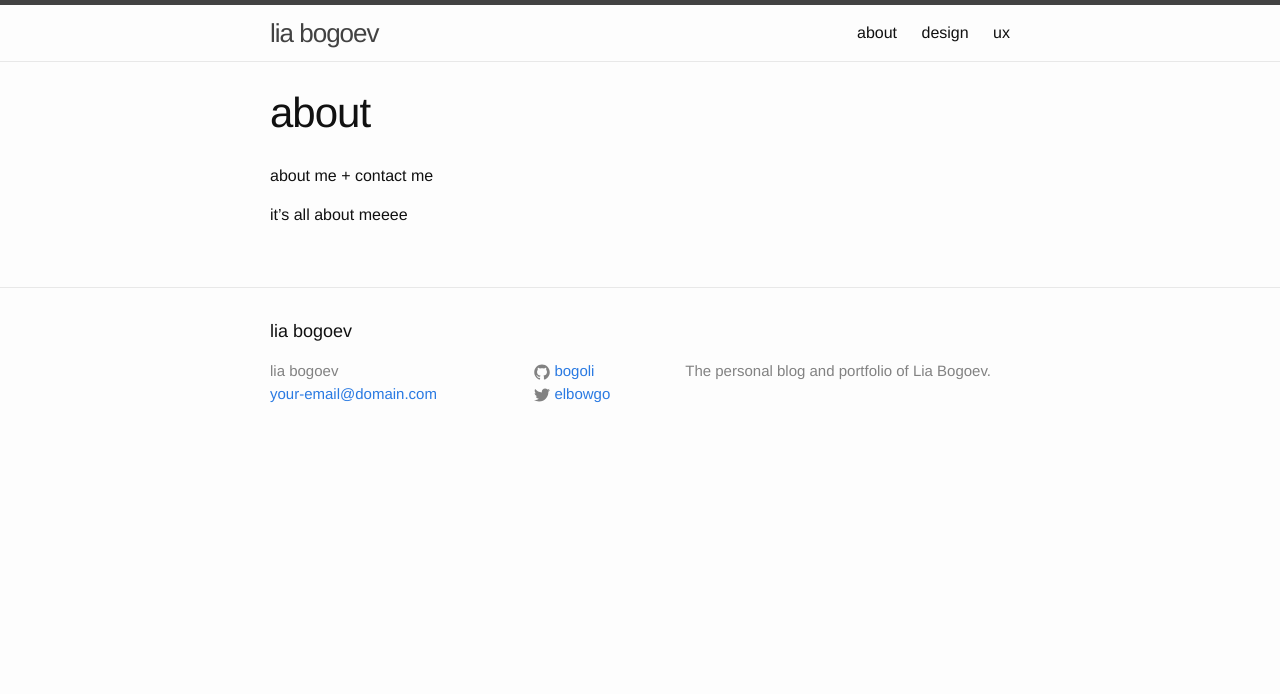
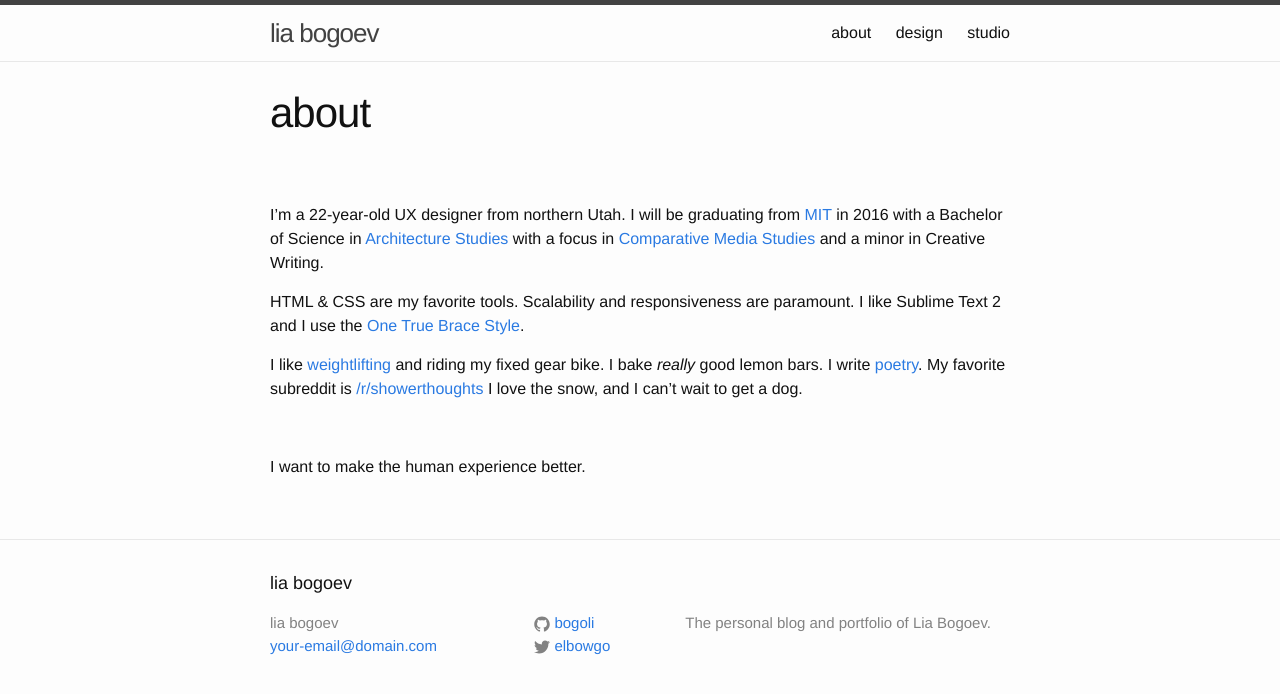
Before and after one commit to Angelo1211/bogoli.github.io, a Jekyll site: the page built from about.md, in a window 1280 px wide. Shown: the top 694 px of the page. Built offline with Jekyll 4.4.1, drawn with Linux system fonts in a browser that asks for light colours.

```diff
--- a/about.md
+++ b/about.md
@@ -4,7 +4,14 @@
 permalink: /about/
 ---
 
-about me + contact me
+<br/>
 
+I'm a 22-year-old UX designer from northern Utah. I will be graduating from <a href="http://web.mit.edu" target="_blank">MIT</a> in 2016 with a Bachelor of Science in <a href="https://architecture.mit.edu" target="_blank">Architecture Studies</a> with a focus in <a href="http://cmsw.mit.edu" target="_blank">Comparative Media Studies</a> and a minor in Creative Writing.
 
-it’s all about meeee
+HTML & CSS are my favorite tools. Scalability and responsiveness are paramount. I like Sublime Text 2 and I use the <a href="http://en.wikipedia.org/wiki/Indent_style#Variant:_1TBS" target="_blank">One True Brace Style</a>.
+
+I like <a href="http://stronglifts.com" target="_blank">weightlifting</a> and riding my fixed gear bike. I bake *really* good lemon bars. I write <a href="http://poetry.liabogoev.com" target="_blank">poetry</a>. My favorite subreddit is <a href="http://www.reddit.com/r/showerthoughts" target="_blank">/r/showerthoughts</a> I love the snow, and I can't wait to get a dog.
+
+<br/>
+
+I want to make the human experience better.
```
Also changed, not shown: design.md (+1 -8 lines), studio.md (added, +14 -0 lines), ux.md (deleted, +0 -7 lines).
